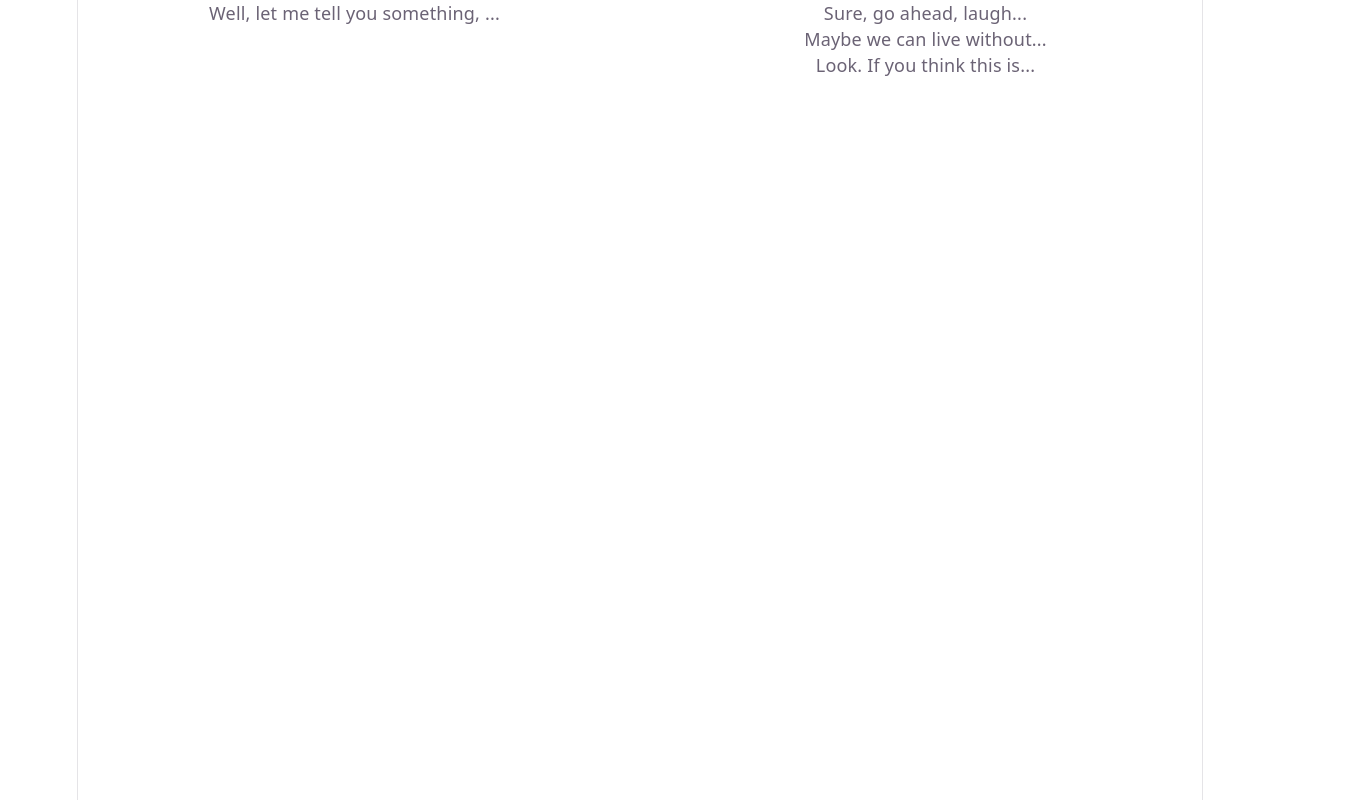
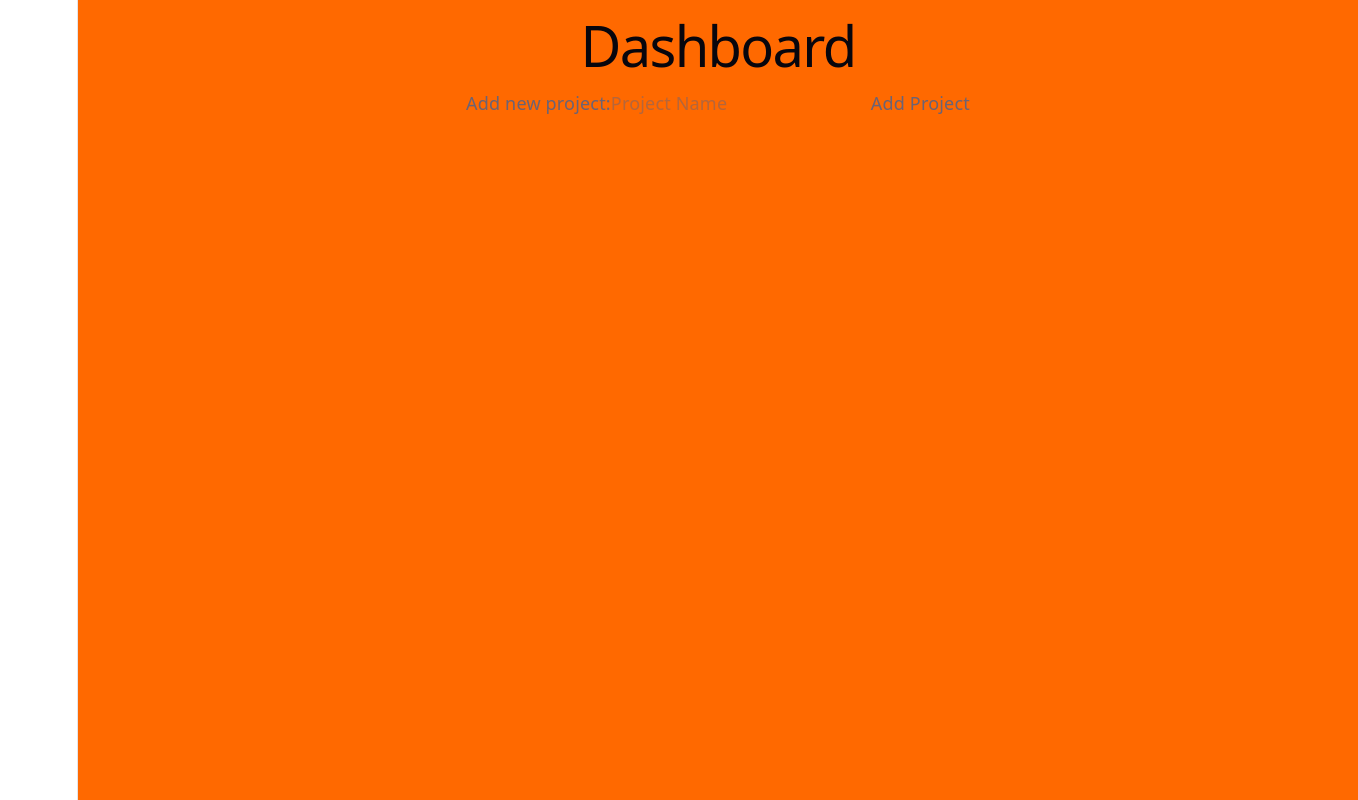
Before and after one commit to ngirmes/harvest-convert-and-log, a React (Vite) app in the folder client/: page / in a window 1280 px wide. Shown: the whole page, 1358 px wide, since content can reach past the window. Built offline with nearby package versions, Linux system fonts and the light colour scheme.

Commit message:
creating variable states for dashboard.tsx

```diff
--- a/client/src/components/Dashboard.tsx
+++ b/client/src/components/Dashboard.tsx
@@ -1,10 +1,39 @@
+import { useState } from "react";
+
+type Project = {
+  name: string;
+  tasks: string[];
+};
+
 export default function Dashboard() {
+  const [projects, setProjects] = useState([]);
+  const [currentProject, setCurrentProject] = useState<Project | null>(null);
+  const [tasks, setTasks] = useState([]);
+
   return (
-    <div className="columns-2">
-      <p>Well, let me tell you something, ...</p>
-      <p className="break-before-column">Sure, go ahead, laugh...</p>
-      <p>Maybe we can live without...</p>
-      <p>Look. If you think this is...</p>
-    </div>
+    <>
+      <div className="bg-orange-500 h-screen w-screen relative">
+        <div className="absolute inset-0">
+          <h1 className="">Dashboard</h1>
+          <label htmlFor="project">Add new project:</label>
+          <input
+            id="project"
+            placeholder="Project Name"
+            value={currentProject?.name || ""}
+            type="text"
+            onChange={(e) =>
+              setProjects({ ...currentProject, name: e.target.value })
+            }
+          />
+          <button
+            onClick={() =>
+              setProjects([...projects, { name: projectName, tasks: [] }])
+            }
+          >
+            Add Project
+          </button>
+        </div>
+      </div>
+    </>
   );
 }
```
Also changed, not shown: 1 other file (tests, documents, lock files or other folders).
